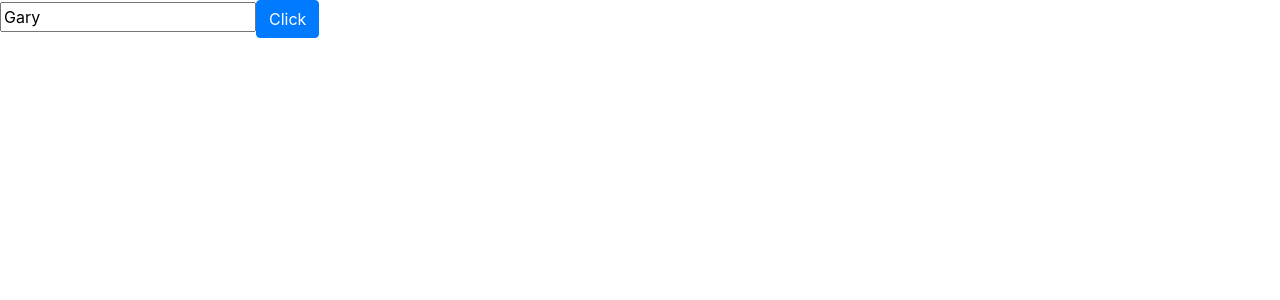
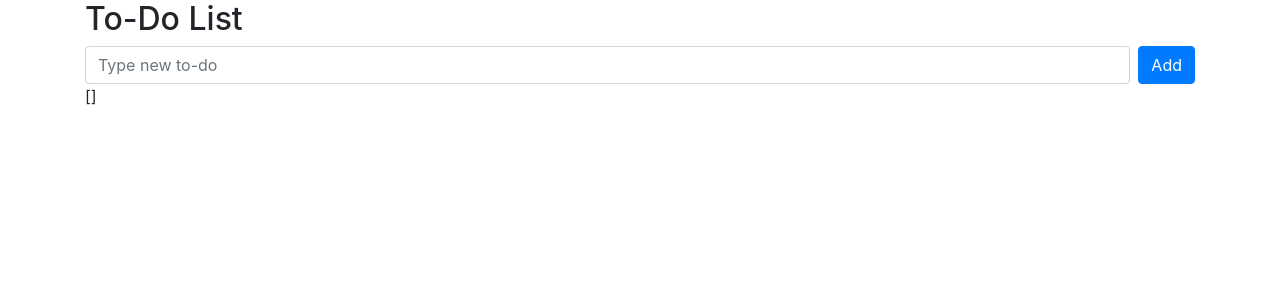
Before and after one commit to h2oi6v0i/vue3-project, a Vue app: page / in a window 1280 px wide. Shown: the top 300 px of the page. Built offline with nearby package versions, Linux system fonts and the light colour scheme.

Commit message:
[10] : 리스트에 새로운 todo 추가

```diff
--- a/src/App.vue
+++ b/src/App.vue
@@ -1,6 +1,21 @@
 <template>
-    <input type="text" v-model="name" />
-    <button class="btn btn-primary" @click="onSubmit">Click</button>
+    <div class="container">
+        <h2>To-Do List</h2>
+        <form class="d-flex" @submit.prevent="onSubmit">
+            <div class="flex-grow-1 mr-2">
+                <input
+                    class="form-control"
+                    type="text"
+                    v-model="todo"
+                    placeholder="Type new to-do"
+                />
+            </div>
+            <div>
+                <button type="submit" class="btn btn-primary">Add</button>
+            </div>
+        </form>
+        {{ todos }}
+    </div>
 </template>
 
 <script>
@@ -8,14 +23,21 @@
 
 export default {
     setup() {
-        const name = ref("Gary");
+        const todo = ref("");
+        const todos = ref([]);
 
         const onSubmit = () => {
-            console.log(name.value);
+            todos.value.push({
+                id: Date.now(),
+                subject: todo.value,
+            });
+
+            todo.value = "";
         };
 
         return {
-            name,
+            todo,
+            todos,
             onSubmit,
         };
     },
```
